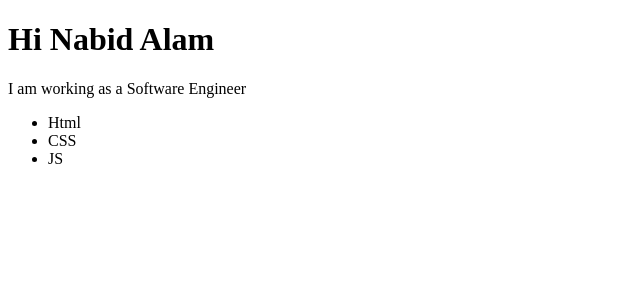
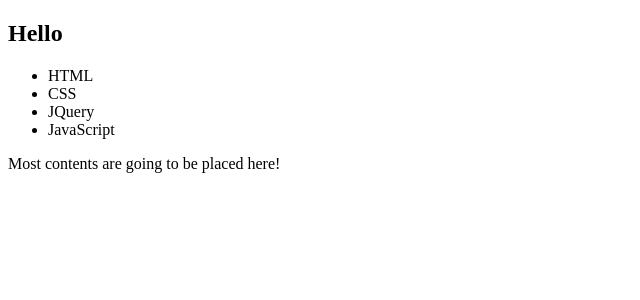
Before and after one commit to NabidAlam/reactjs-website, a React (Create React App) app: page / in a window 1280 px wide. Shown: the top 300 px of the page, without its empty margins (0-640 px from the left). Built offline with nearby package versions, Linux system fonts and the light colour scheme.

Commit message:
added mother child component update

```diff
--- a/src/App.js
+++ b/src/App.js
@@ -1,26 +1,26 @@
-import React from 'react';
-import logo from './logo.svg';
-import './App.css';
+import React from 'react'
 
-function App() {
+function App(){
   return (
-    <div className="App">
-      <header className="App-header">
-        <img src={logo} className="App-logo" alt="logo" />
-        <p>
-          Edit <code>src/App.js</code> and save to reload.
-        </p>
-        <a
-          className="App-link"
-          href="https://reactjs.org"
-          target="_blank"
-          rel="noopener noreferrer"
-        >
-          Learn React
-        </a>
-      </header>
+    <div>
+    <nav>
+    <h1>Hello</h1>
+
+      <ul>
+        <li>HTML</li>
+        <li>CSS</li>
+        <li>JQuery</li>
+        <li>JavaScript</li>
+      </ul>
+    </nav>
+    <main>
+      <p>Most contents are going to be placed here!</p>
+    </main>
+
     </div>
-  );
+  )
+
 }
 
-export default App;
+
+export default App
--- a/src/index.js
+++ b/src/index.js
@@ -2,9 +2,9 @@ import React from 'react'
 import ReactDOM from 'react-dom';
 
 
-import MyInfo from './components/MyInfo'
-
+//import MyInfo from './components/MyInfo'
+import App from './App'
 ReactDOM.render(
-   <MyInfo/>,
+   <App/>,
    document.getElementById('root')
 );
```
